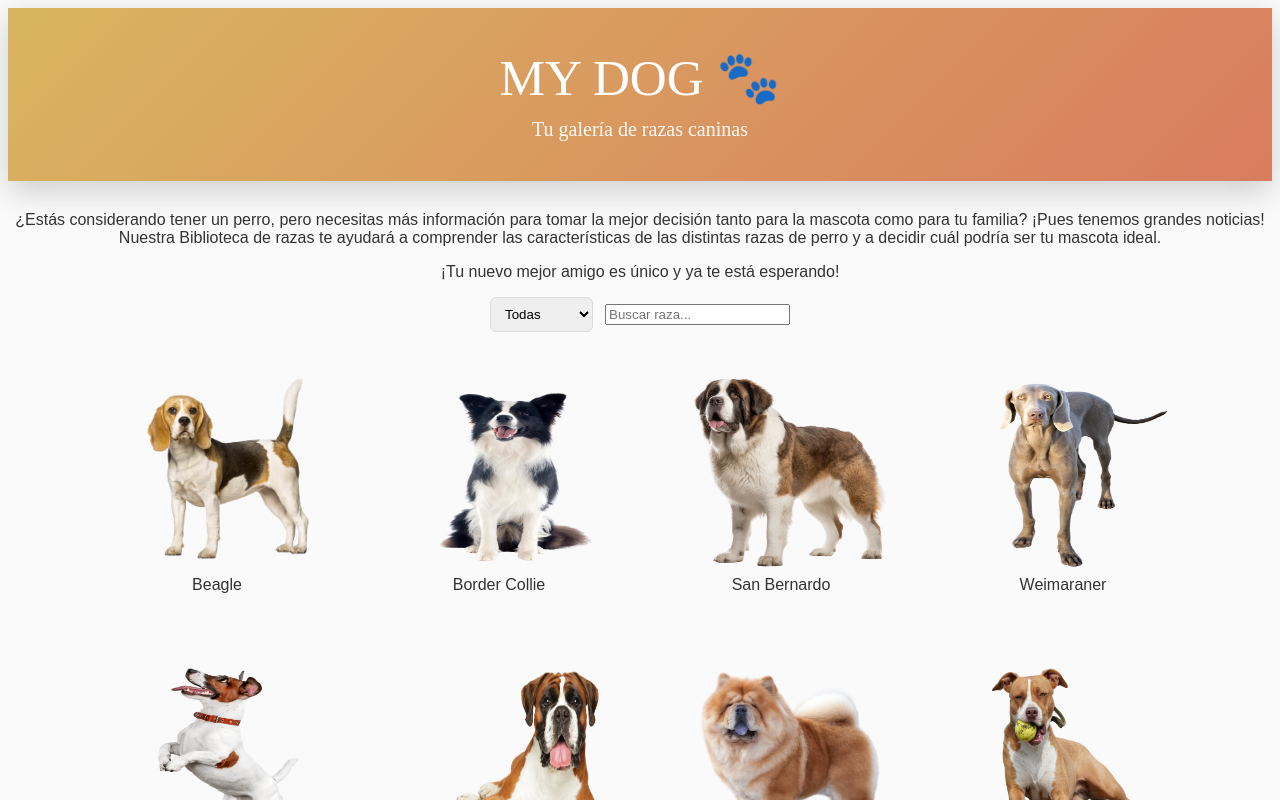
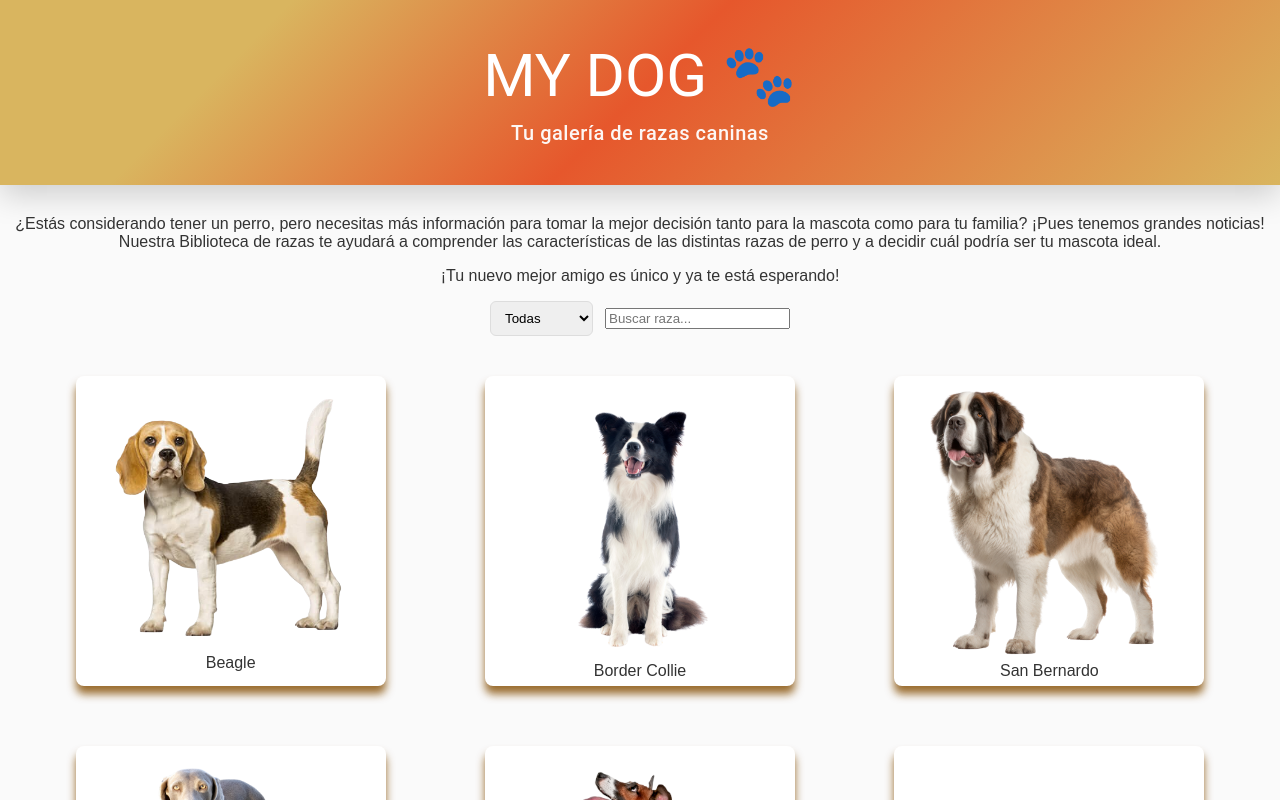
Before and after one commit to mr-benju/MyDog, a React (Create React App) app in the folder my-dog/: page / in a window 1280 px wide. Shown: the top 800 px of the page. Built offline with nearby package versions, Linux system fonts and the light colour scheme.

Commit message:
Mejoras en el diseño: Ajustes en galería y header - Cuadros de fotos ajustados y centrados - Header sin espacios en blanco - Subtítulo con nueva fuente

```diff
--- a/my-dog/src/styles/galeria.css
+++ b/my-dog/src/styles/galeria.css
@@ -1,4 +1,4 @@
-/* Gallery and filter styles */
+
 .filters {
 	display: flex;
 	justify-content: center;
@@ -19,11 +19,39 @@
 
 .galeria {
 	display: grid;
-	grid-template-columns: repeat(auto-fill, minmax(200px, 1fr));
+	grid-template-columns: repeat(auto-fill, minmax(280px, 1fr));
 	gap: 28px;
 	padding: 20px;
-	max-width: 1100px;
+	max-width: 1200px;
 	margin: 0 auto;
+	justify-items: center;
 }
 
-figure { text-align:center; }
+figure {
+    text-align: center;
+    box-shadow: 0 8px 8px rgba(133, 77, 3, 0.815);
+    border-radius: 8px;
+    width: 280px;
+    height: 280px;
+    padding: 15px;
+    background: white;
+    transition: transform 0.2s ease-in-out, box-shadow 0.2s ease-in-out;
+    display: flex;
+    flex-direction: column;
+    align-items: center;
+    justify-content: center;
+}
+
+figure:hover {
+    transform: translateY(-5px);
+    box-shadow: 0 6px 12px rgba(0, 0, 0, 0.15);
+}
+
+figure img {
+    border-radius: 4px;
+    max-width: 100%;
+    max-height: 100%;
+    width: auto;
+    height: auto;
+    object-fit: contain;
+}
--- a/my-dog/src/styles/global.css
+++ b/my-dog/src/styles/global.css
@@ -1,22 +1,40 @@
-/* Site-wide title styles adapted from original style.css */
+/* Reset default body margins and padding */
+body {
+    margin: 0;
+    padding: 0;
+    width: 100%;
+    overflow-x: hidden;
+}
+
 .titulo-fondo {
-	background: linear-gradient(135deg, #D9B55F 0%, #D97C5F 100%);
+	background: linear-gradient(135deg, #D9B55F 20%, #e6572c 50%, #D9B55F 100%);
 	color: white;
 	text-align: center;
-	padding: 40px;
-	margin: 0 0 30px 0;
-	font-family: 'Fredoka One', cursive;
-	font-size: 3.2rem;
+	padding: 40px 0;
+	margin: 0;
+	margin-bottom: 30px;
+	font-family: 'Roboto', 'Arial', sans-serif;
+	font-size: 60px;
 	box-shadow: 0 10px 30px rgba(0,0,0,0.18);
 	position: relative;
+	width: 100%;
+	left: 0;
+	right: 0;
 }
 
 .subtitulo-fondo {
 	font-size: 1.25rem;
 	margin-top: 10px;
 	opacity: 0.95;
-	font-family: 'Lora', serif;
+	font-family: 'Roboto', 'Arial', sans-serif;
+	font-weight: 500;
+	letter-spacing: 0.5px;
 }
 
 /* Make the app container more centered */
-.App { padding-bottom: 40px; }
+.App {
+    padding-bottom: 40px;
+    margin: 0;
+    width: 100%;
+    overflow-x: hidden;
+}
```
